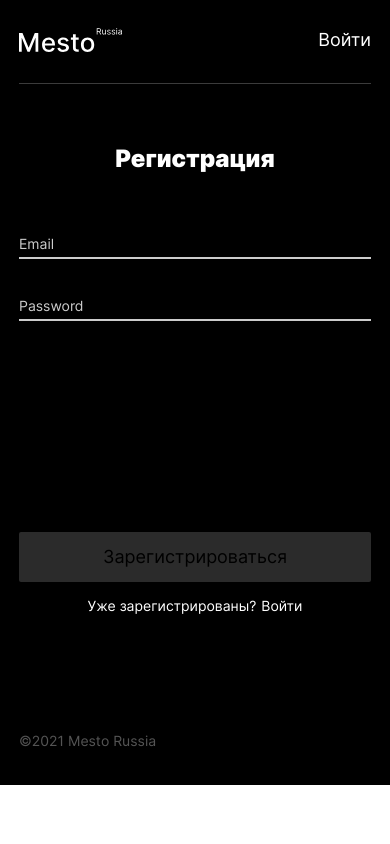
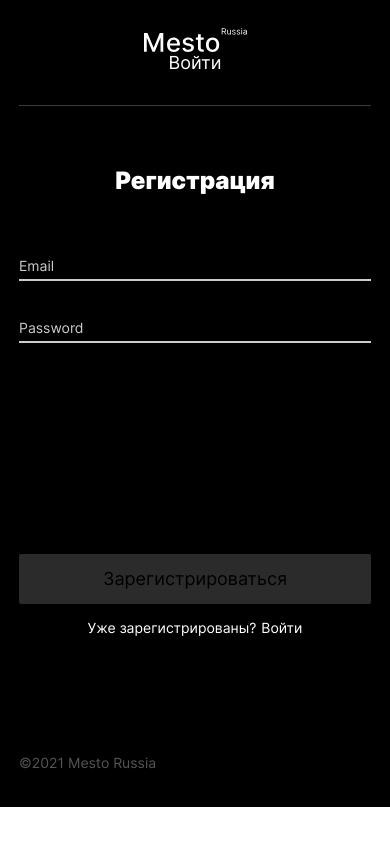
Before and after one commit to DenisDimov/react-mesto-auth, a React (Create React App) app: page /#/sign-up in a window 390 px wide. Built offline with nearby package versions, Linux system fonts and the light colour scheme; no server answers.

Commit message:
fixed adaptive header

```diff
--- a/src/blocks/auth/__input/auth__input.css
+++ b/src/blocks/auth/__input/auth__input.css
@@ -11,7 +11,6 @@
   width: 100%;
   outline: none;
   color: #fff;
-
 }
 
 .auth__input::placeholder {
@@ -23,3 +22,9 @@
 .auth__input:focus::placeholder {
   color: transparent;
 }
+
+@media screen and (max-width: 320px) {
+  .auth__input {
+    margin-top: 10px;
+  }
+}
--- a/src/blocks/header/__profile/header__profile.css
+++ b/src/blocks/header/__profile/header__profile.css
@@ -7,3 +7,15 @@
   color: #ffffff;
   margin: 0 0 0 auto;
 }
+
+@media screen and (max-width: 540px) {
+  .header__profile {
+    font-size: 15px;
+  }
+}
+
+@media screen and (max-width: 430px) {
+  .header__profile {
+    margin: 15px 0;
+  }
+}
--- a/src/blocks/header/__title/header__title.css
+++ b/src/blocks/header/__title/header__title.css
@@ -16,3 +16,9 @@
 .header__title:hover {
   opacity: 0.6;
 }
+
+@media screen and (max-width: 430px) {
+  .header__title {
+    margin: 0;
+  }
+}
--- a/src/blocks/header/header.css
+++ b/src/blocks/header/header.css
@@ -12,10 +12,16 @@
   }
 }
 
+@media screen and (max-width: 430px) {
+  .header {
+    flex-direction: column;
+  }
+}
+
 @media screen and (max-width: 320px) {
   .header {
     position: relative;
-    width: calc(100% + 38px);
+    width: calc(100% + 23px);
     right: 19px;
   }
 }
```
